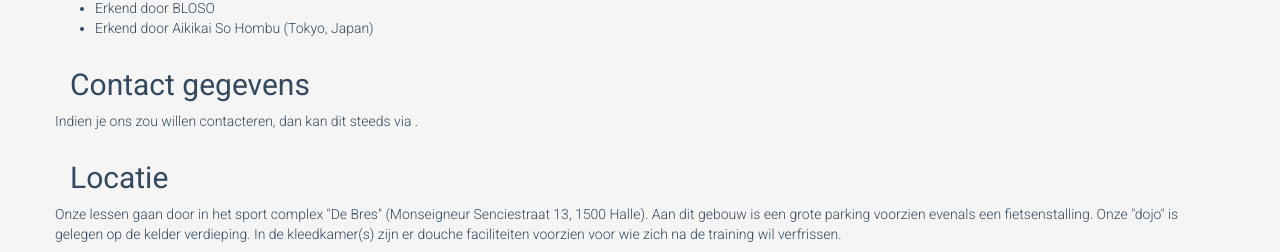
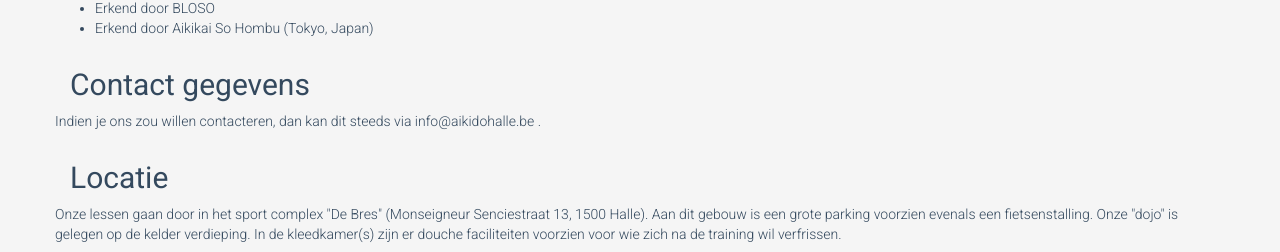
Before and after one commit to kennytordeur/aikidohalle.be, a Jekyll site: the page built from club/overons/index.html, in a window 1280 px wide and 1121 px high. Shown: the part 322-574 px from the top of the window. Built offline with Jekyll 4.4.1, drawn with Linux system fonts in a browser that asks for light colours; part of the change alters nothing that is shown; grey boxes are pictures that could not be loaded.

```diff
--- a/club/overons/index.html
+++ b/club/overons/index.html
@@ -39,7 +39,7 @@ layout: default
 </h2>
 <div class="row">
    <p>
-        Indien je ons zou willen contacteren, dan kan dit steeds via {{% include /emailInfo}}.</div>
+        Indien je ons zou willen contacteren, dan kan dit steeds via {% include /emailInfo.html %}.</div>
 </p>
 <h2>
    Locatie
```
